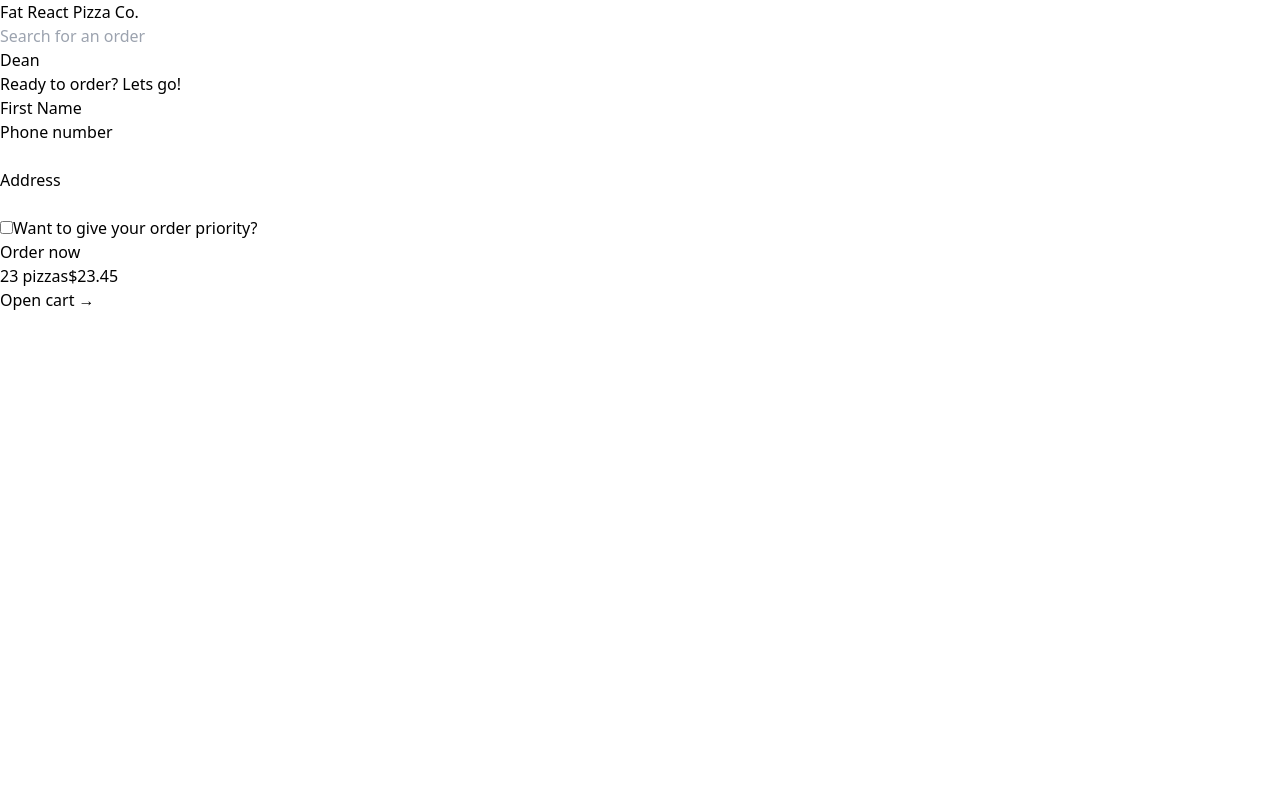
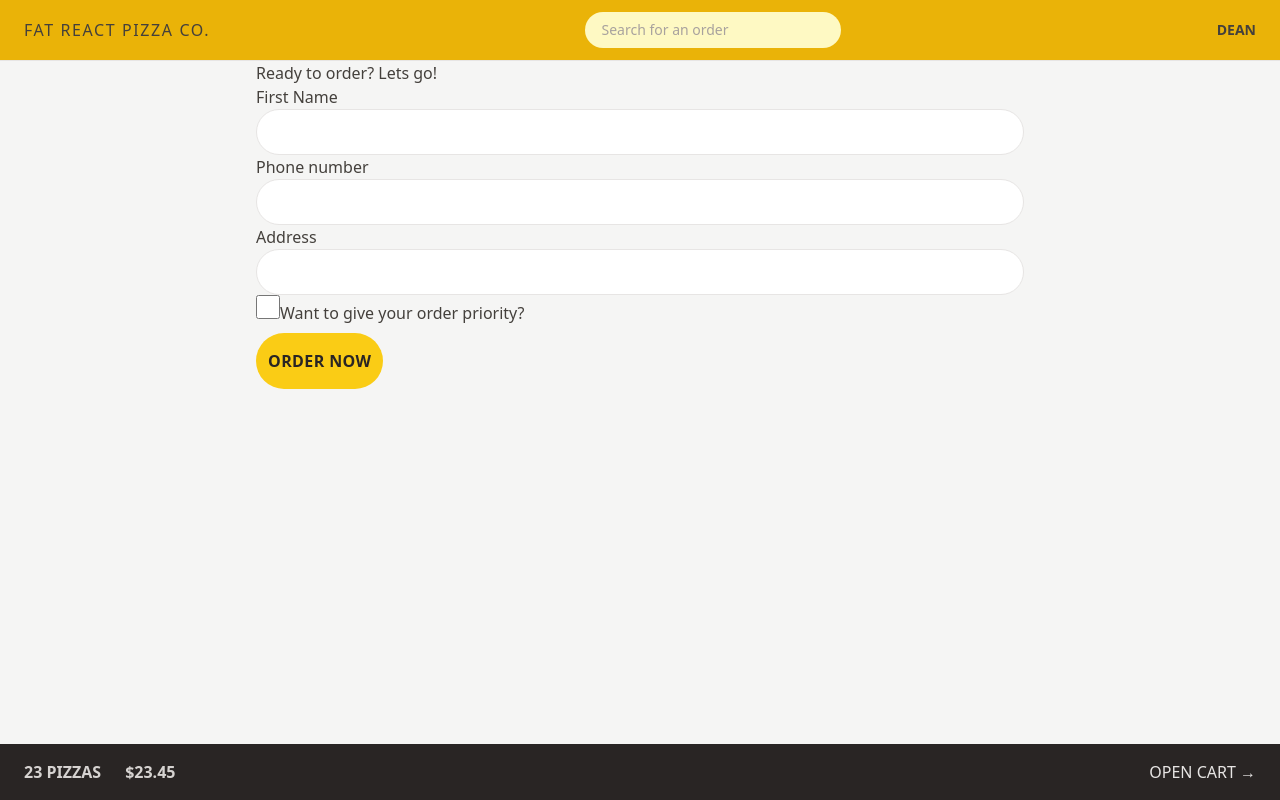
Before and after one commit to deanfoxcd/Modern-React-Fast-React-Pizza, a React (Vite) app: page /order/new in a window 1280 px wide. Built offline with nearby package versions, Linux system fonts and the light colour scheme.

Commit message:
add more styling (buttons and inputs)

```diff
--- a/index.html
+++ b/index.html
@@ -1,11 +1,11 @@
-<!DOCTYPE html>
+<!doctype html>
 <html lang="en">
   <head>
     <meta charset="UTF-8" />
     <meta name="viewport" content="width=device-width, initial-scale=1.0" />
     <title>Fast React Piza</title>
   </head>
-  <body>
+  <body class="bg-stone-100 text-stone-700">
     <div id="root"></div>
     <script type="module" src="/src/main.jsx"></script>
   </body>
--- a/src/features/cart/Cart.jsx
+++ b/src/features/cart/Cart.jsx
@@ -1,23 +1,23 @@
-import { Link } from 'react-router-dom';
+import { Link } from "react-router-dom";
 
 const fakeCart = [
   {
     pizzaId: 12,
-    name: 'Mediterranean',
+    name: "Mediterranean",
     quantity: 2,
     unitPrice: 16,
     totalPrice: 32,
   },
   {
     pizzaId: 6,
-    name: 'Vegetale',
+    name: "Vegetale",
     quantity: 1,
     unitPrice: 13,
     totalPrice: 13,
   },
   {
     pizzaId: 11,
-    name: 'Spinach and Mushroom',
+    name: "Spinach and Mushroom",
     quantity: 1,
     unitPrice: 15,
     totalPrice: 15,
@@ -29,7 +29,12 @@
 
   return (
     <div>
-      <Link to="/menu">&larr; Back to menu</Link>
+      <Link
+        to="/menu"
+        className="text-sm text-blue-500 hover:text-blue-600 hover:underline"
+      >
+        &larr; Back to menu
+      </Link>
 
       <h2>Your cart, %NAME%</h2>
 
--- a/src/features/cart/CartOverview.jsx
+++ b/src/features/cart/CartOverview.jsx
@@ -1,13 +1,13 @@
-import { Link } from 'react-router-dom';
+import { Link } from "react-router-dom";
 
 function CartOverview() {
   return (
-    <div>
-      <p>
+    <div className="flex items-center justify-between bg-stone-800 px-4 py-4 text-sm uppercase text-stone-200 sm:px-6 md:text-base">
+      <p className="space-x-4 font-semibold text-stone-300 sm:space-x-6">
         <span>23 pizzas</span>
         <span>$23.45</span>
       </p>
-      <Link to={'/cart'}>Open cart &rarr;</Link>
+      <Link to={"/cart"}>Open cart &rarr;</Link>
     </div>
   );
 }
--- a/src/features/order/CreateOrder.jsx
+++ b/src/features/order/CreateOrder.jsx
@@ -1,31 +1,31 @@
-import { useState } from 'react';
-import { Form, redirect, useActionData, useNavigation } from 'react-router-dom';
-import { createOrder } from '../../services/apiRestaurant';
+import { useState } from "react";
+import { Form, redirect, useActionData, useNavigation } from "react-router-dom";
+import { createOrder } from "../../services/apiRestaurant";
 
 // https://uibakery.io/regex-library/phone-number
 const isValidPhone = (str) =>
   /^\+?\d{1,4}?[-.\s]?\(?\d{1,3}?\)?[-.\s]?\d{1,4}[-.\s]?\d{1,4}[-.\s]?\d{1,9}$/.test(
-    str
+    str,
   );
 
 const fakeCart = [
   {
     pizzaId: 12,
-    name: 'Mediterranean',
+    name: "Mediterranean",
     quantity: 2,
     unitPrice: 16,
     totalPrice: 32,
   },
   {
     pizzaId: 6,
-    name: 'Vegetale',
+    name: "Vegetale",
     quantity: 1,
     unitPrice: 13,
     totalPrice: 13,
   },
   {
     pizzaId: 11,
-    name: 'Spinach and Mushroom',
+    name: "Spinach and Mushroom",
     quantity: 1,
     unitPrice: 15,
     totalPrice: 15,
@@ -36,7 +36,7 @@
   // const [withPriority, setWithPriority] = useState(false);
   const cart = fakeCart;
   const navigation = useNavigation();
-  const isSubmitting = navigation.state === 'submitting';
+  const isSubmitting = navigation.state === "submitting";
 
   const formErrors = useActionData();
 
@@ -47,13 +47,13 @@
       <Form method="POST">
         <div>
           <label>First Name</label>
-          <input type="text" name="customer" required />
+          <input className="input" type="text" name="customer" required />
         </div>
 
         <div>
           <label>Phone number</label>
           <div>
-            <input type="tel" name="phone" required />
+            <input className="input" type="tel" name="phone" required />
           </div>
           {formErrors?.phone && <p>{formErrors.phone}</p>}
         </div>
@@ -61,12 +61,13 @@
         <div>
           <label>Address</label>
           <div>
-            <input type="text" name="address" required />
+            <input className="input" type="text" name="address" required />
           </div>
         </div>
 
         <div>
           <input
+            className="h-6 w-6 accent-yellow-400 focus:outline-none focus:ring focus:ring-yellow-400 focus:ring-offset-2"
             type="checkbox"
             name="priority"
             id="priority"
@@ -78,8 +79,11 @@
 
         <div>
           <input type="hidden" name="cart" value={JSON.stringify(cart)} />
-          <button disabled={isSubmitting}>
-            {isSubmitting ? 'Placing order...' : 'Order now'}
+          <button
+            disabled={isSubmitting}
+            className="my-2 inline-block rounded-full bg-yellow-400 px-3 py-4 font-semibold uppercase tracking-wide text-stone-800 transition-colors duration-300 hover:bg-yellow-300 focus:outline-none focus:ring focus:ring-yellow-300 focus:ring-offset-2 disabled:cursor-not-allowed"
+          >
+            {isSubmitting ? "Placing order..." : "Order now"}
           </button>
         </div>
       </Form>
@@ -94,13 +98,13 @@
   const order = {
     ...data,
     cart: JSON.parse(data.cart),
-    priority: data.priority === 'on',
+    priority: data.priority === "on",
   };
 
   const errors = {};
 
   if (!isValidPhone(order.phone))
-    errors.phone = 'Please enter a valid phone number?';
+    errors.phone = "Please enter a valid phone number?";
 
   if (Object.keys(errors).length > 0) return errors;
 
--- a/src/features/order/SearchOrder.jsx
+++ b/src/features/order/SearchOrder.jsx
@@ -1,8 +1,8 @@
-import { useState } from 'react';
-import { useNavigate } from 'react-router-dom';
+import { useState } from "react";
+import { useNavigate } from "react-router-dom";
 
 export default function SearchOrder() {
-  const [query, setQuery] = useState('');
+  const [query, setQuery] = useState("");
   const navigate = useNavigate();
 
   function handleSubmit(e) {
@@ -10,7 +10,7 @@
     if (!query) return;
 
     navigate(`/order/${query}`);
-    setQuery('');
+    setQuery("");
   }
 
   return (
@@ -19,6 +19,7 @@
         placeholder="Search for an order"
         value={query}
         onChange={(e) => setQuery(e.target.value)}
+        className="w-28 rounded-full bg-yellow-100 px-4 py-2 text-sm transition-all duration-300 placeholder:text-stone-400 focus:outline-none focus:ring focus:ring-yellow-500 sm:w-64 sm:focus:w-72"
       />
     </form>
   );
--- a/src/features/user/CreateUser.jsx
+++ b/src/features/user/CreateUser.jsx
@@ -1,7 +1,7 @@
-import { useState } from 'react';
+import { useState } from "react";
 
 function CreateUser() {
-  const [username, setUsername] = useState('');
+  const [username, setUsername] = useState("");
 
   function handleSubmit(e) {
     e.preventDefault();
@@ -9,16 +9,19 @@
 
   return (
     <form onSubmit={handleSubmit}>
-      <p>👋 Welcome! Please start by telling us your name:</p>
+      <p className="mb-4 text-sm text-stone-600 md:text-base">
+        👋 Welcome! Please start by telling us your name:
+      </p>
 
       <input
         type="text"
         placeholder="Your full name"
         value={username}
         onChange={(e) => setUsername(e.target.value)}
+        className="w-72"
       />
 
-      {username !== '' && (
+      {username !== "" && (
         <div>
           <button>Start ordering</button>
         </div>
--- /dev/null
+++ b/src/features/user/Username.jsx
@@ -0,0 +1,3 @@
+export default function Username() {
+  return <div className="hidden text-sm font-semibold md:block">Dean</div>;
+}
--- a/src/index.css
+++ b/src/index.css
@@ -2,41 +2,48 @@
 @tailwind components;
 @tailwind utilities;
 
-/* body {
-  font-family: system-ui, -apple-system, BlinkMacSystemFont, 'Segoe UI', Roboto,
-    Oxygen, Ubuntu, Cantarell, 'Open Sans', 'Helvetica Neue', sans-serif;
-  background-color: #f7f7f7;
-  color: #444;
+@layer components {
+  .input {
+    @apply w-full rounded-full border border-stone-200 px-4 py-2 text-sm transition-all duration-300 focus:outline-none focus:ring focus:ring-yellow-400 md:px-6 md:py-3;
+  }
 }
-
-.layout {
-  display: grid;
-  grid-template-rows: auto 1fr auto;
-  gap: 32px;
-  height: 100dvh;
-} */
 
 /* https://dev.to/afif/i-made-100-css-loaders-for-your-next-project-4eje */
 .loader {
   width: 45px;
   aspect-ratio: 0.75;
   --c: no-repeat linear-gradient(#333 0 0);
-  background: var(--c) 0% 50%, var(--c) 50% 50%, var(--c) 100% 50%;
+  background:
+    var(--c) 0% 50%,
+    var(--c) 50% 50%,
+    var(--c) 100% 50%;
   background-size: 20% 50%;
   animation: loading 1s infinite linear;
 }
 
 @keyframes loading {
   20% {
-    background-position: 0% 0%, 50% 50%, 100% 50%;
+    background-position:
+      0% 0%,
+      50% 50%,
+      100% 50%;
   }
   40% {
-    background-position: 0% 100%, 50% 0%, 100% 50%;
+    background-position:
+      0% 100%,
+      50% 0%,
+      100% 50%;
   }
   60% {
-    background-position: 0% 50%, 50% 100%, 100% 0%;
+    background-position:
+      0% 50%,
+      50% 100%,
+      100% 0%;
   }
   80% {
-    background-position: 0% 50%, 50% 50%, 100% 100%;
+    background-position:
+      0% 50%,
+      50% 50%,
+      100% 100%;
   }
 }
--- a/src/ui/Header.jsx
+++ b/src/ui/Header.jsx
@@ -1,12 +1,15 @@
-import { Link } from 'react-router-dom';
-import SearchOrder from '../features/order/SearchOrder';
+import { Link } from "react-router-dom";
+import SearchOrder from "../features/order/SearchOrder";
+import Username from "../features/user/Username";
 
 export default function Header() {
   return (
-    <header>
-      <Link to="/">Fat React Pizza Co.</Link>
+    <header className="flex items-center justify-between border-b border-stone-200 bg-yellow-500 px-4 py-3 uppercase sm:px-6">
+      <Link to="/" className="tracking-widest">
+        Fat React Pizza Co.
+      </Link>
       <SearchOrder />
-      <p>Dean</p>
+      <Username />
     </header>
   );
 }
--- a/src/ui/Home.jsx
+++ b/src/ui/Home.jsx
@@ -1,11 +1,16 @@
+import CreateUser from "../features/user/CreateUser";
+
 function Home() {
   return (
-    <div>
-      <h1 className="text-xl font-semibold text-yellow-500">
+    <div className="my-10 px-4 text-center sm:my-16">
+      <h1 className="mb-4 text-3xl font-semibold">
         The best pizza.
         <br />
-        Straight out of the oven, straight to you.
+        <span className="text-yellow-500">
+          Straight out of the oven, straight to you.
+        </span>
       </h1>
+      <CreateUser />
     </div>
   );
 }
--- a/src/ui/appLayout.jsx
+++ b/src/ui/appLayout.jsx
@@ -1,20 +1,22 @@
-import { Outlet, useNavigation } from 'react-router-dom';
-import CartOverview from '../features/cart/CartOverview';
-import Header from './Header';
-import Loader from './Loader';
+import { Outlet, useNavigation } from "react-router-dom";
+import CartOverview from "../features/cart/CartOverview";
+import Header from "./Header";
+import Loader from "./Loader";
 
 export default function AppLayout() {
   const navigation = useNavigation();
-  const isLoading = navigation.state === 'loading';
+  const isLoading = navigation.state === "loading";
 
   return (
-    <div className="layout">
+    <div className="grid h-screen grid-rows-[auto_1fr_auto]">
       {isLoading && <Loader />}
       <Header />
 
-      <main>
-        <Outlet />
-      </main>
+      <div className="overflow-scroll">
+        <main className="mx-auto max-w-3xl">
+          <Outlet />
+        </main>
+      </div>
 
       <CartOverview />
     </div>
```
